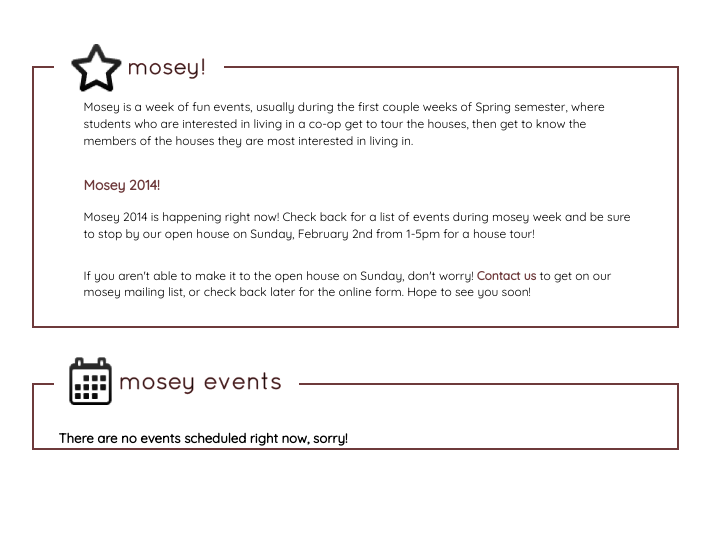
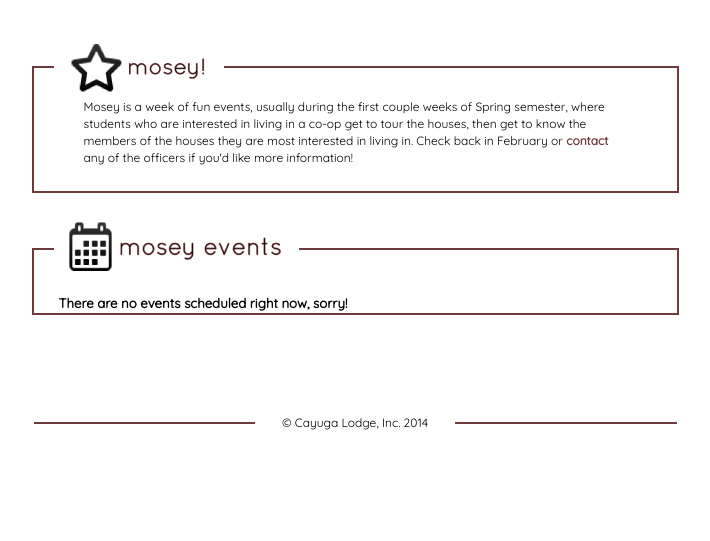
Before and after one commit to cayugalodge/lodgical, a Django app: template static/templates/mosey.html in a window 1280 px wide. Shown: the part 468-1009 px from the top of the page, without its empty margins (285-995 px from the left). After the commit the page ends 898 px from the top, so only its background shows below. Run offline with Django 3.2, Linux system fonts and the light colour scheme; the template is opened without the code that fills it, so the values that code supplies are empty; parts of the project's set-up code (start-up, migrations or seed data) failed here and were passed over; some web fonts are replaced.

Commit message:
changing mosey stuff

```diff
--- a/static/templates/mosey.html
+++ b/static/templates/mosey.html
@@ -9,10 +9,12 @@
 <div class="content">
     <h1 id="mosey"><img src="{% static "images/header_mosey.png" %}"></h1>
     <p >
-    Mosey is a week of fun events, usually during the first couple weeks of Spring semester, where students who are interested in living in a co-op get to tour the houses, then get to know the members of the houses they are most interested in living in. </p>
+    Mosey is a week of fun events, usually during the first couple weeks of Spring semester, where students who are interested in living in a co-op get to tour the houses, then get to know the members of the houses they are most interested in living in. Check back in February or <a href="{% url 'contact' %}">contact</a> any of the officers if you'd like more information!</p>
+    <!--
     <h2>Mosey 2014!</h2>
     <p>Mosey 2014 is happening right now! Check back for a list of events during mosey week and be sure to stop by our open house on Sunday, February 2nd from 1-5pm for a house tour!</p>
     <p> If you aren't able to make it to the open house on Sunday, don't worry! <a href="{% url 'contact' %}">Contact us</a> to get on our mosey mailing list, or check back later for the online form. Hope to see you soon!</p>
+    -->
 </div>
 
 <div class="content">
```
